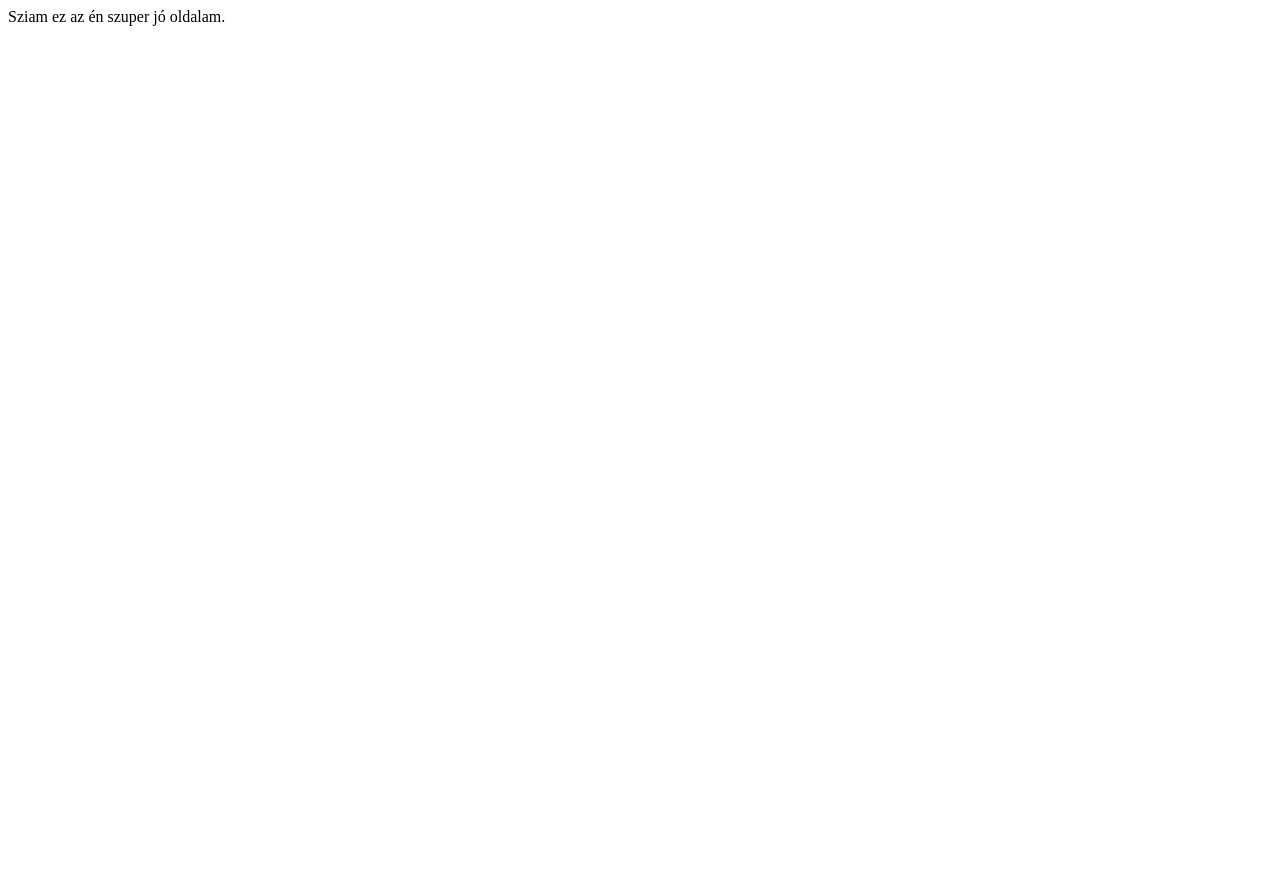
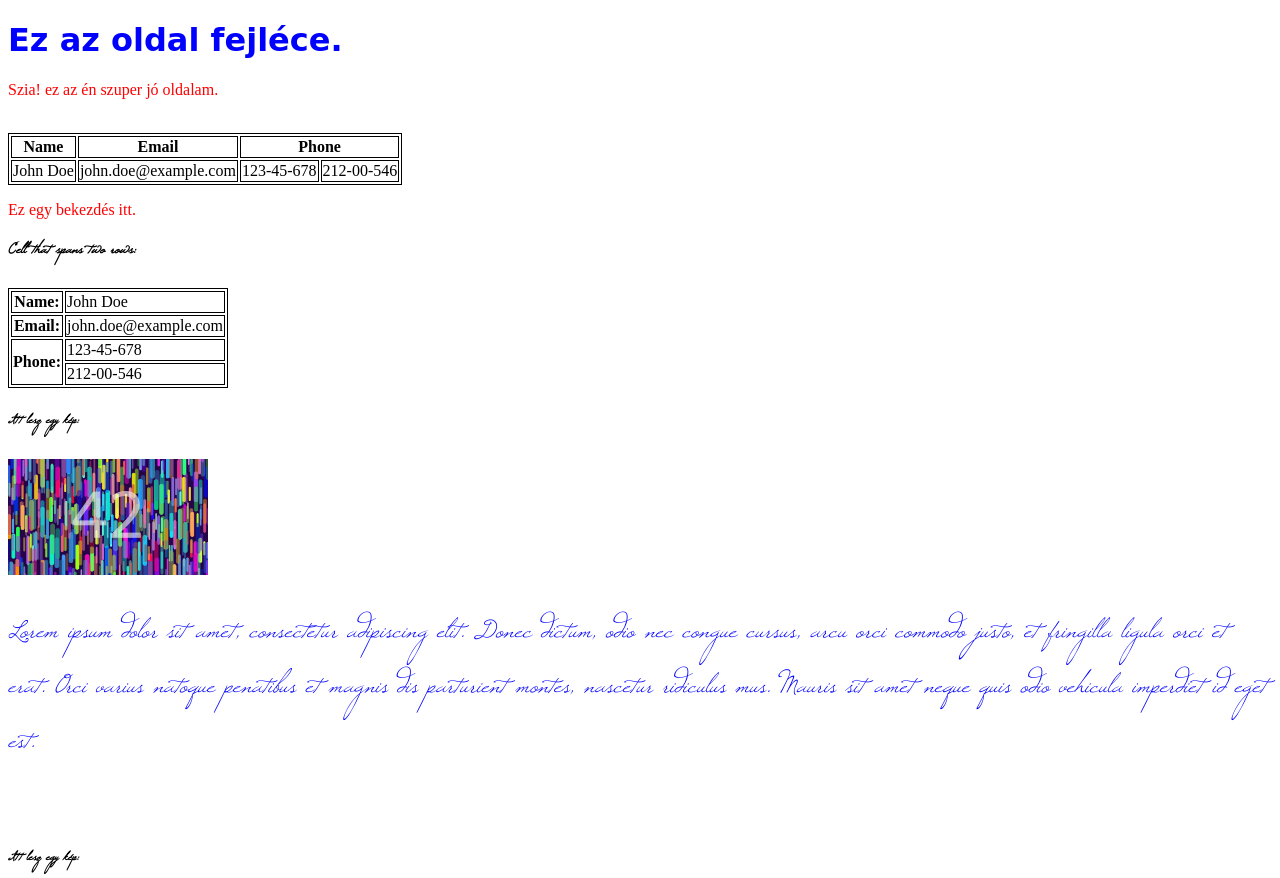
Before and after one commit to eutikhus/eutikhus.github.io, a plain HTML site: page index.html in a window 1280 px wide. Shown: the top 878 px of the page. Before the commit the page ends 800 px from the top, so only its background shows below. Drawn offline with Linux system fonts and the light colour scheme; a web font is replaced by a local one.

Commit message:
Stiluslapokkal bovitve.

```diff
--- /dev/null
+++ b/css/style.css
@@ -0,0 +1,43 @@
+@import url('https://fonts.googleapis.com/css2?family=Macondo&display=swap');
+
+@font-face {
+    font-family: "alameda_o";
+    src: url("font/alameda.otf");
+    font-weight: 500;
+}
+@font-face {
+    font-family: "alameda_t";
+    src: url("font/alameda.ttf");
+    font-weight: 500;
+}
+p{
+    color: red;
+    font-family: 'Times New Roman', Times, serif;
+}
+p.a{
+    color: blue;
+    font-family: 'alameda_t';
+    font-size: xx-large;
+}
+table {
+    display: table;
+    border-collapse: separate;
+    border-spacing: 2px;
+    border-color: gray;
+    border: 1px solid black;
+  }
+th, td, tr{
+    border: 1px solid black;
+  }
+img{
+    width: 200px;
+}
+h1{
+    font-family: 'Macondo', cursive;
+}
+h2, h3, h4, h5 {
+    font-family: 'alameda_t';
+}
+#kep1id {
+    width: 400px;
+}
--- a/index.html
+++ b/index.html
@@ -5,8 +5,62 @@
     <meta name="viewport" content="width=device-width, initial-scale=1.0">
     <meta http-equiv="X-UA-Compatible" content="IE=edge">
     <title>Egy szuper oldal</title>
+    <link rel="stylesheet" href="css/style.css">
 </head>
 <body>
-    Sziam ez az én szuper jó oldalam.
+    <h1 style="color: blue">Ez az oldal fejléce.</h1>
+    <p>Szia! ez az én szuper jó oldalam.</p>
+    </br>
+    <table>
+        <tr>
+          <th>Name</th>
+          <th>Email</th>
+          <th colspan="2">Phone</th>
+        </tr>
+        <tr>
+          <td>John Doe</td>
+          <td>john.doe@example.com</td>
+          <td>123-45-678</td>
+          <td>212-00-546</td>
+        </tr>
+      </table>
+
+      <p>Ez egy bekezdés itt.</p>
+
+      <h3>Cell that spans two rows:</h3>
+      <table>
+        <tr>
+          <th>Name:</th>
+          <td>John Doe</td>
+        </tr>
+        <tr>
+          <th>Email:</th>
+          <td>john.doe@example.com</td>
+        </tr>
+        <tr>
+          <th rowspan="2">Phone:</th>
+          <td>123-45-678</td>
+        </tr>
+        <tr>
+          <td>212-00-546</td>
+        </tr>
+      </table>
+
+      <h4>Itt lesz egy kép:</h4>
+      <img src="kep2.png" alt="Random 42">
+
+      <p class="a">Lorem ipsum dolor sit amet, consectetur
+          adipiscing elit. Donec dictum, odio nec
+          congue cursus, arcu orci commodo justo,
+          et fringilla ligula orci et erat. Orci
+          varius natoque penatibus et magnis dis
+          parturient montes, nascetur ridiculus mus.
+          Mauris sit amet neque quis odio vehicula
+          imperdiet id eget est. </p>
+
+    </br>
+    <h4>Itt lesz egy kép:</h4>
+    <img id="kep1id" src="kep1.jpg" alt="Random">
+
 </body>
 </html>
```
Also changed, not shown: css/font/alameda.otf (added), css/font/alameda.ttf (added), kep1.jpg (added), kep2.png (added).
